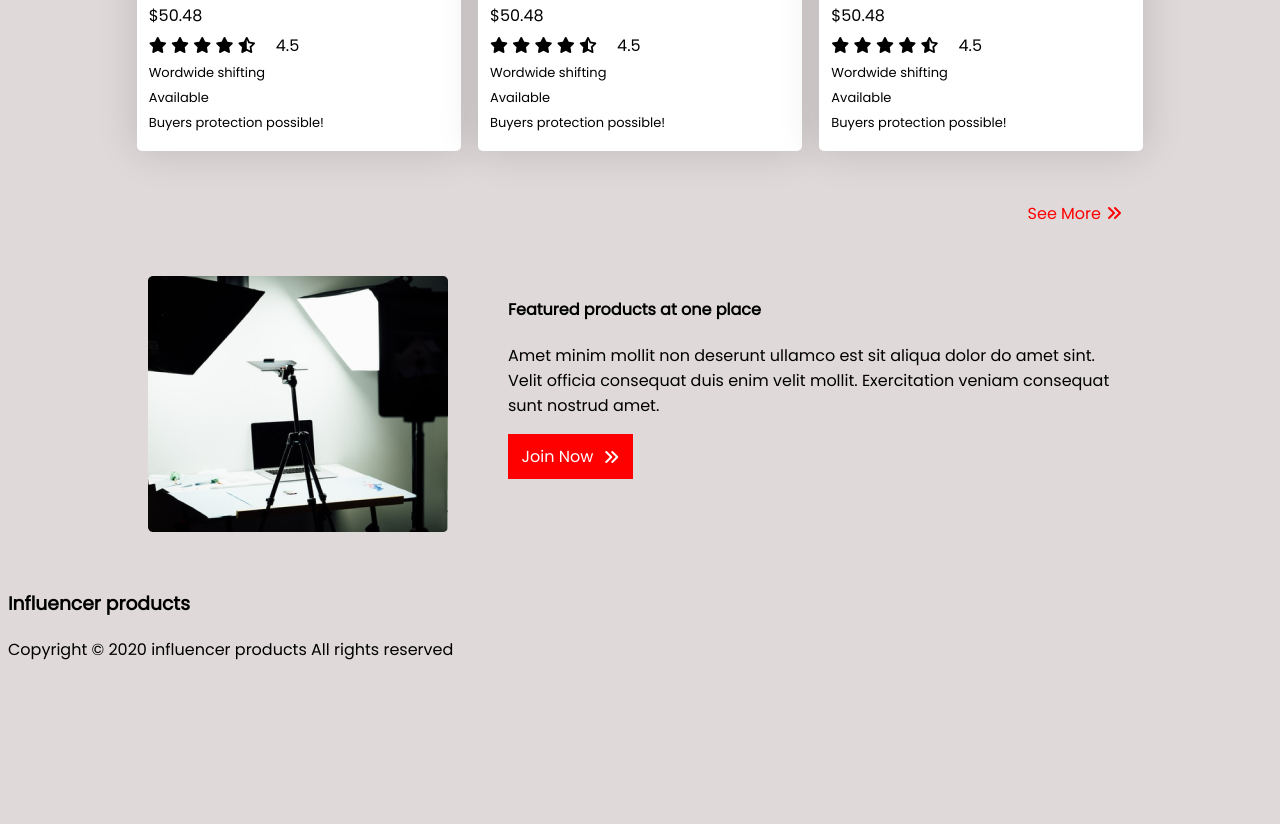
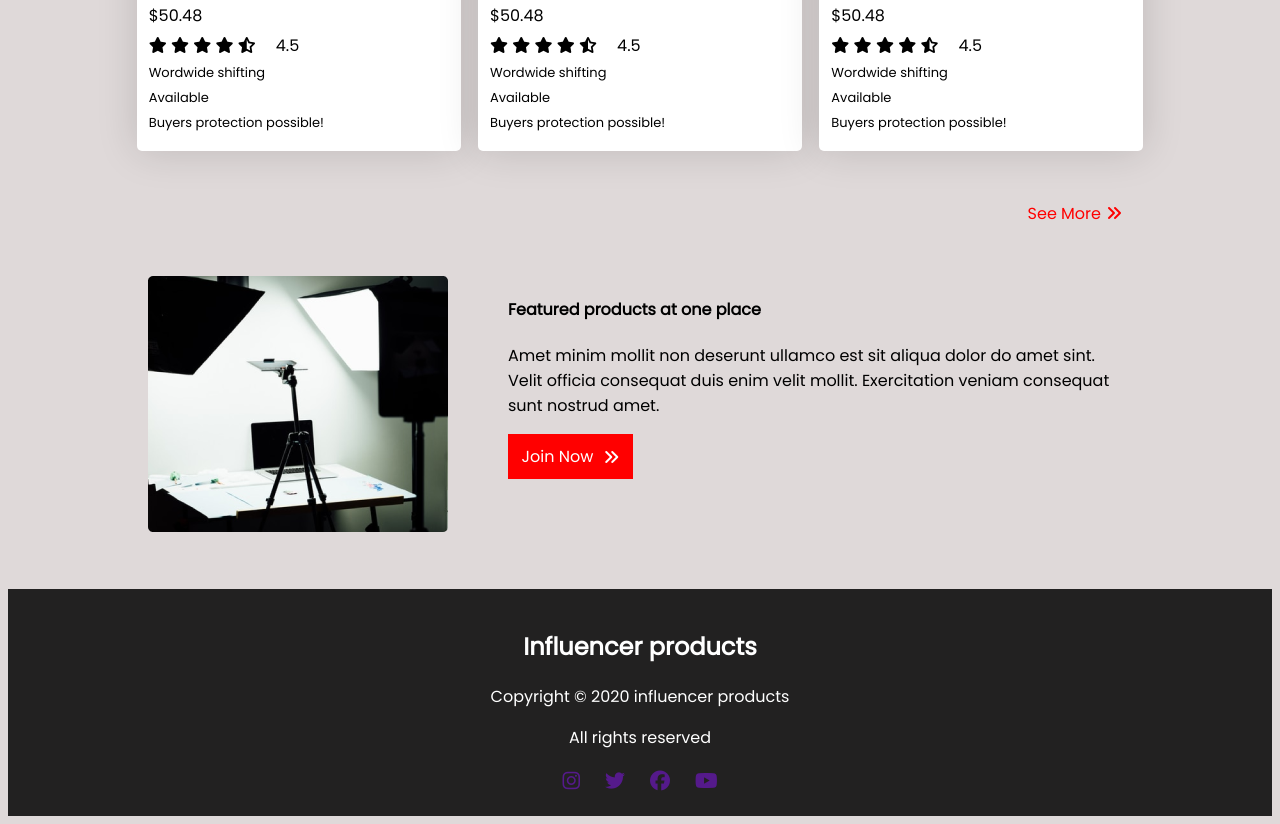
Before and after one commit to sparkmahadi/influencer-gears, a plain HTML site: page index.html in a window 1280 px wide. Shown: the part 2354-3178 px from the top of the page. Before the commit the page ends 3032 px from the top, so only its background shows below. Drawn offline with Linux system fonts and the light colour scheme.

Commit message:
added more sections

```diff
--- a/index.html
+++ b/index.html
@@ -295,9 +295,16 @@
             </div>
     </section>
     <footer>
-            <h3>Influencer products</h3>
+            <h2>Influencer products</h2>
             <p>Copyright © 2020 influencer products
-                All rights reserved</p>
+                </p>
+                <p>All rights reserved</p>
+                <div>
+                    <a href=""><i class="fa-brands fa-instagram"></i></a>
+                    <a href=""><i class="fa-brands fa-twitter"></i></a>
+                    <a href=""><i class="fa-brands fa-facebook"></i></a>
+                    <a href=""><i class="fa-brands fa-youtube"></i></a>
+                </div>
     </footer>
 </body>
 </html>
--- a/style.css
+++ b/style.css
@@ -166,6 +166,18 @@ main{
     color: white;
     margin-right: 10px;
 }
+footer{
+    background-color: rgb(34, 33, 33);
+    color: white;
+    text-align: center;
+    padding: 20px;
+}
+footer div{
+    display: flex;
+    justify-content: center;
+    gap: 25px;
+    font-size: 20px;
+}
 /* media styles----------------- */
 /* mobile devices------------------------------------------ */
 @media screen and (max-width:425px) {
```
